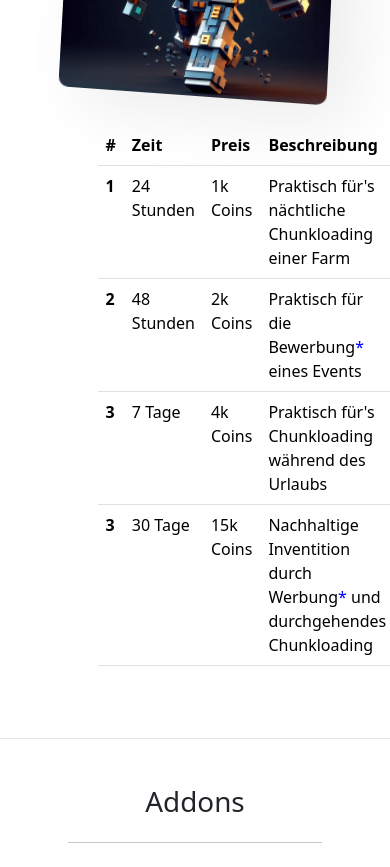
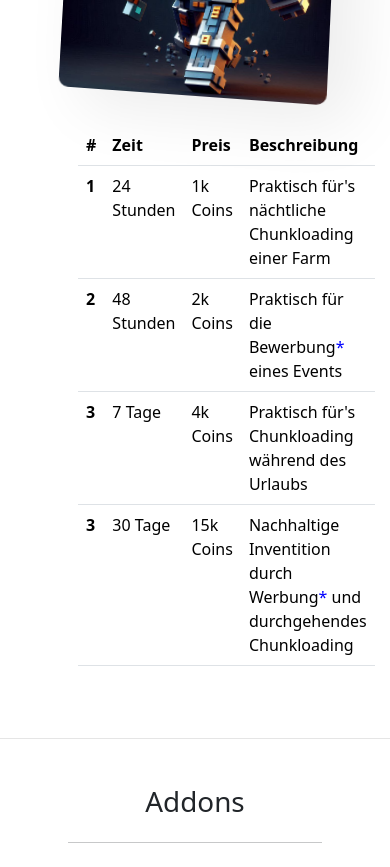
Before and after one commit to Spieler2022/McBot, a plain HTML site: page index.html in a window 390 px wide. Shown: the part 2120-2987 px from the top of the page. Drawn offline with nearby package versions, Linux system fonts and the light colour scheme.

Commit message:
Add files via upload

```diff
--- a/index.html
+++ b/index.html
@@ -253,7 +253,7 @@
     <div class="toast-container position-fixed bottom-0 end-0 p-3">
         <div id="alert01" class="toast" role="alert" aria-live="assertive" aria-atomic="true">
             <div class="toast-body">
-                Werbung-Addon nicht inbegriffen.
+                *Werbung-Addon nicht inbegriffen.
             </div>
         </div>
     </div>
--- a/styles.css
+++ b/styles.css
@@ -260,6 +260,9 @@ main {
     flex-direction: column;
     justify-content: center;
   }
+  #pricing-bots {
+    padding-left: 0;
+  }
   #img_pixelbot {
     width: 70vw;
     margin-bottom: 30px;
```
